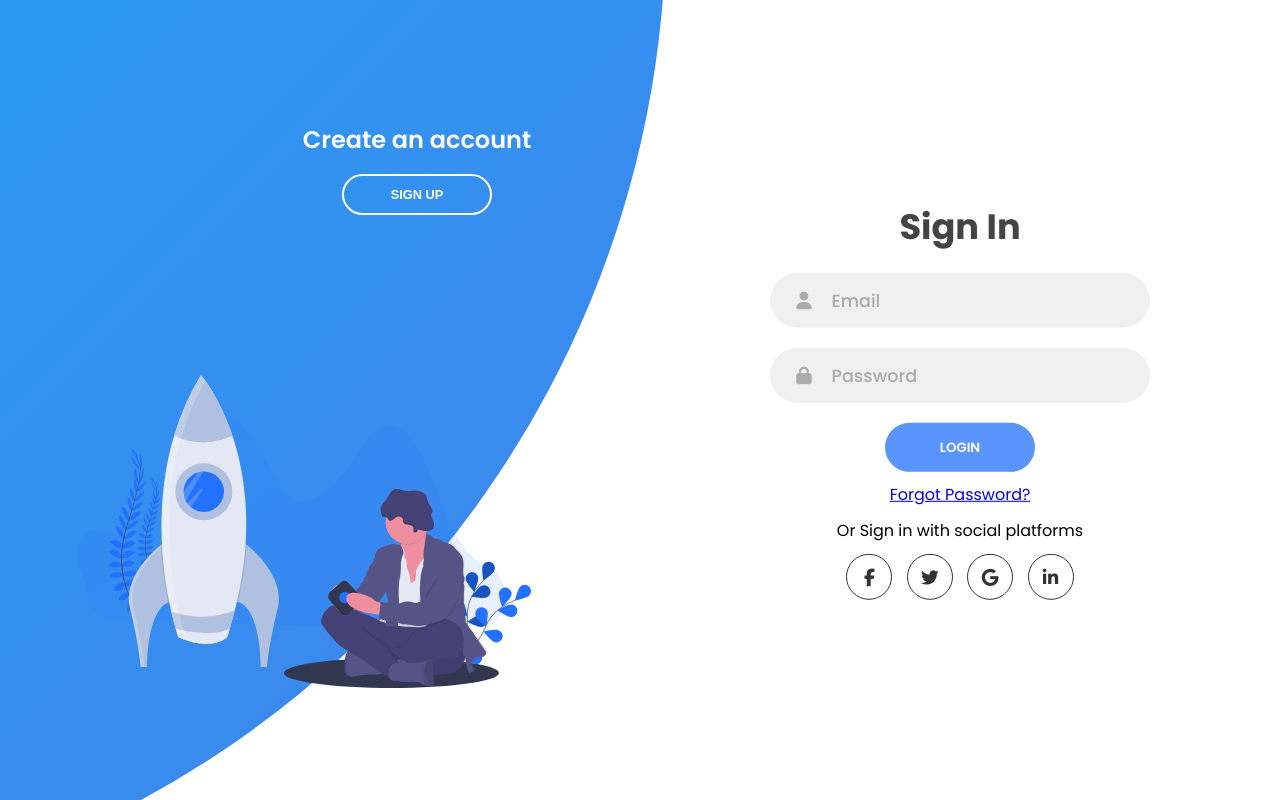
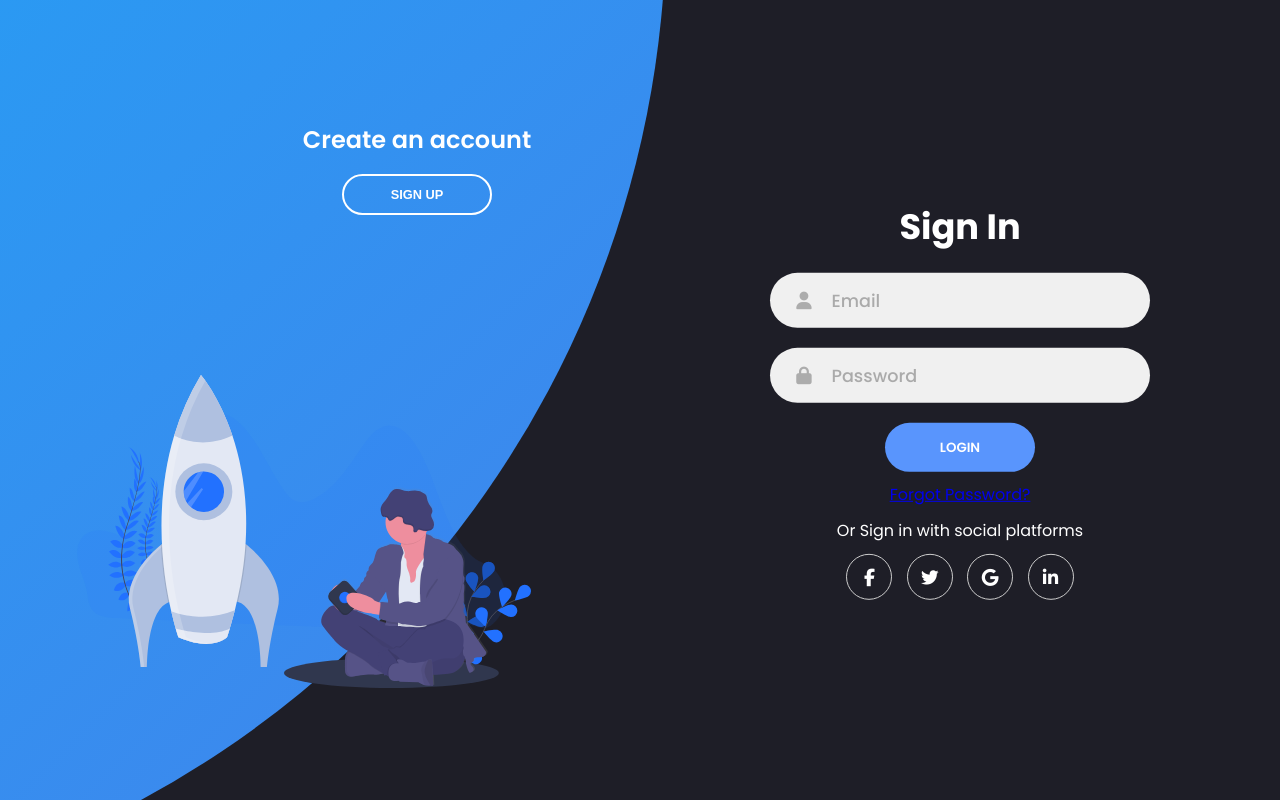
Before and after one commit to tqt-coder/land-area, a Python web app: template backend/templates/form.html in a window 1280 px wide. Run offline with Jinja, Linux system fonts and the light colour scheme; the template is opened without the code that fills it, so the values that code supplies are empty; some libraries are stand-ins or nearby versions.

Commit message:
update UI and css

```diff
--- a/backend/static/css/style.css
+++ b/backend/static/css/style.css
@@ -105,7 +105,7 @@ form.sign-in-form {
 
 .title {
   font-size: 2.2rem;
-  color: #444;
+  color: #fff;
   margin-bottom: 10px;
 }
 
@@ -148,9 +148,11 @@ form.sign-in-form {
 .social-text {
   padding: 0.7rem 0;
   font-size: 1rem;
-  color: #000;
+  color: #fff;
 }
-
+.container{
+  background: #1e1e27;
+}
 .social-media {
   display: flex;
   justify-content: center;
@@ -163,9 +165,9 @@ form.sign-in-form {
   justify-content: center;
   align-items: center;
   margin: 0 0.45rem;
-  color: #333;
+  color: #fff;
   border-radius: 50%;
-  border: 1px solid #333;
+  border: 1px solid #ccc;
   text-decoration: none;
   font-size: 1.1rem;
   transition: 0.3s;
--- a/frontend/src/components/Navbars/AdminNavbar.js
+++ b/frontend/src/components/Navbars/AdminNavbar.js
@@ -2,20 +2,14 @@
 import React from "react";
 // nodejs library that concatenates classes
 import classNames from "classnames";
-import LogoutButton from '../../views/logout';
 // reactstrap components
 import {
-  Button,
   Collapse,
   DropdownToggle,
-  DropdownMenu,
-  DropdownItem,
   UncontrolledDropdown,
   Input,
-  InputGroup,
   NavbarBrand,
   Navbar,
-  NavLink,
   Nav,
   Container,
   Modal,
--- a/frontend/src/services/authService.js
+++ b/frontend/src/services/authService.js
@@ -1,5 +1,5 @@
 import axios from "axios";
-const url = "http://127.0.0.1:5000";
+const url = "http://127.0.0.1";
 
 const login = async (email, password) => {
   try {
--- a/frontend/src/services/dashboardService.js
+++ b/frontend/src/services/dashboardService.js
@@ -2,7 +2,7 @@ import axios from "axios";
 import Cookies from 'js-cookie';
 
 //REACT_APP_{varname}, process.env.{var_name}
-const baseURL = 'http://127.0.0.1:5000'
+const baseURL = 'http://127.0.0.1'
 const instance = axios.create({
   baseURL,
   withCredentials: true, // Ensure that cookies are sent with requests
--- a/frontend/src/services/location.js
+++ b/frontend/src/services/location.js
@@ -3,7 +3,7 @@ import { useNavigate } from "react-router-dom";
 import Cookies from "js-cookie";
 
 // Base URL of your Flask API
-const baseURL = "http://127.0.0.1:5000";
+const baseURL = "http://127.0.0.1";
 
 // Create a new Axios instance with base URL
 const instance = axios.create({
--- a/frontend/src/views/login.js
+++ b/frontend/src/views/login.js
@@ -132,7 +132,7 @@ const Login = () => {
               <input
                 type="submit"
                 value={isSignUpMode ? "Sign Up" : "Login"}
-                className="btn solid"
+                className="btn btn-danger"
               />
               {!isSignUpMode && (
                 <Link to="/admin/forgot" className="forgot-password-link">Forgot Password?</Link>
@@ -160,7 +160,7 @@ const Login = () => {
             <div className="content">
               <h3>Create an account</h3>
               <p></p>
-              <button className="btn transparent" id="sign-up-btn" onClick={toggleMode}>
+              <button className="btn btn-dark" id="sign-up-btn" onClick={toggleMode}>
                 Sign Up
               </button>
             </div>
@@ -170,7 +170,7 @@ const Login = () => {
             <div className="content">
               <h3>Already have an account?</h3>
               <p></p>
-              <button className="btn transparent" id="sign-in-btn" onClick={toggleMode}>
+              <button className="btn btn-dark" id="sign-in-btn" onClick={toggleMode}>
                 Sign In
               </button>
             </div>
```
Also changed, not shown: frontend/src/assets/demo/login.css (+7 -5 lines), frontend/src/views/forgetPassword.js (+5 -9 lines), 1 other file.
